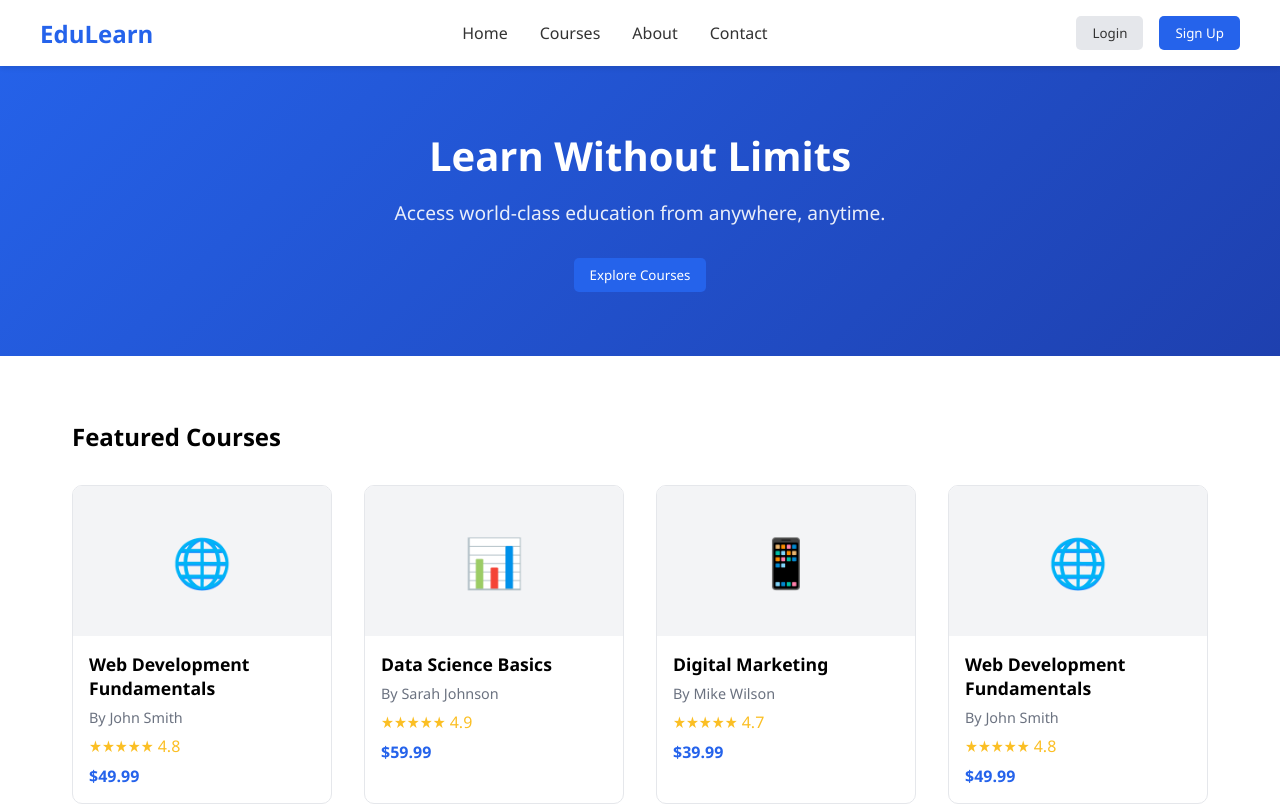
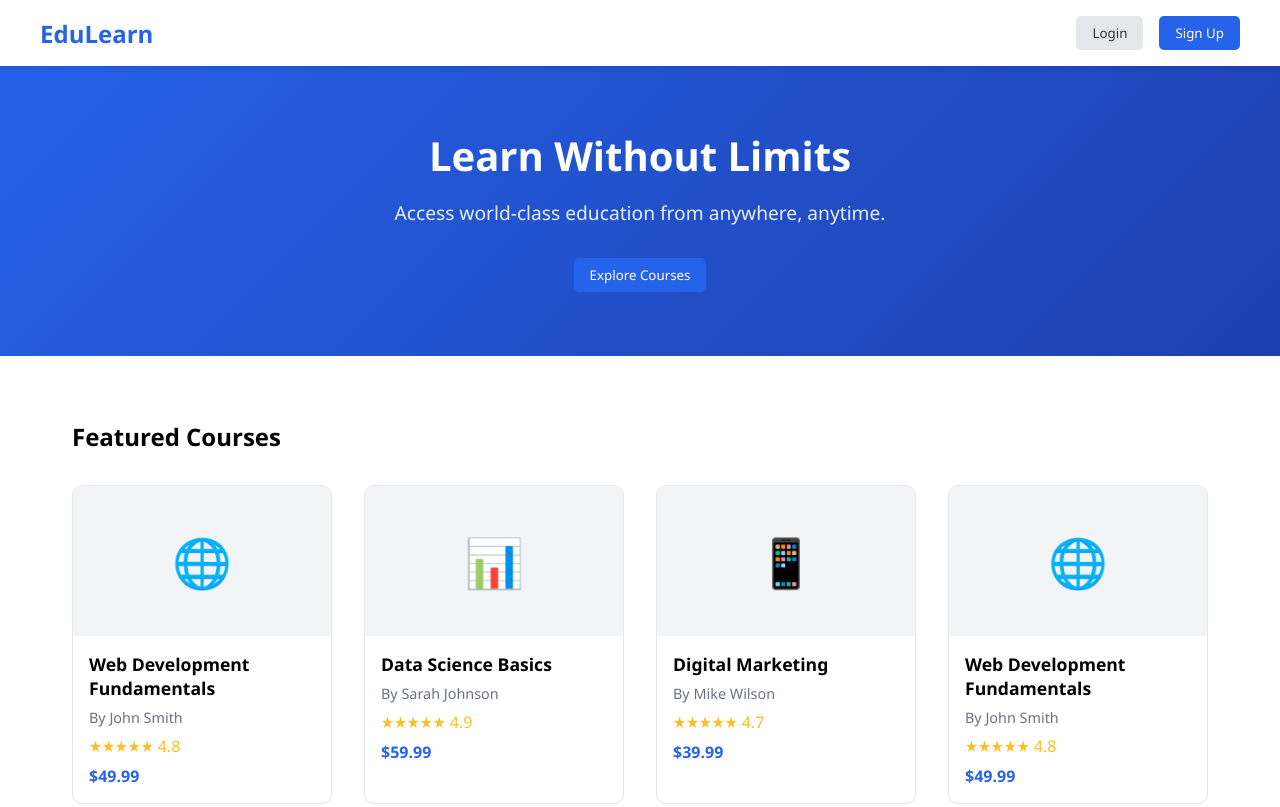
Before and after one commit to ayofemiade/E-Learning, a plain HTML site: page index.html in a window 1280 px wide. Shown: the top 807 px of the page. Drawn offline with Linux system fonts and the light colour scheme.

Commit message:
Update index.html

```diff
--- a/index.html
+++ b/index.html
@@ -10,12 +10,7 @@
     <header>
         <nav>
             <div class="logo" onclick="showHomePage()">EduLearn</div>
-            <div class="nav-links">
-                <a href="index.html">Home</a>
-                <a href="#courses">Courses</a>
-                <a href="#about">About</a>
-                <a href="#contact">Contact</a>
-            </div>
+
             <div class="auth-buttons">
                 <button class="btn btn-secondary" onclick="showLoginModal()">Login</button>
                 <button class="btn btn-primary" onclick="showSignupModal()">Sign Up</button>
```
